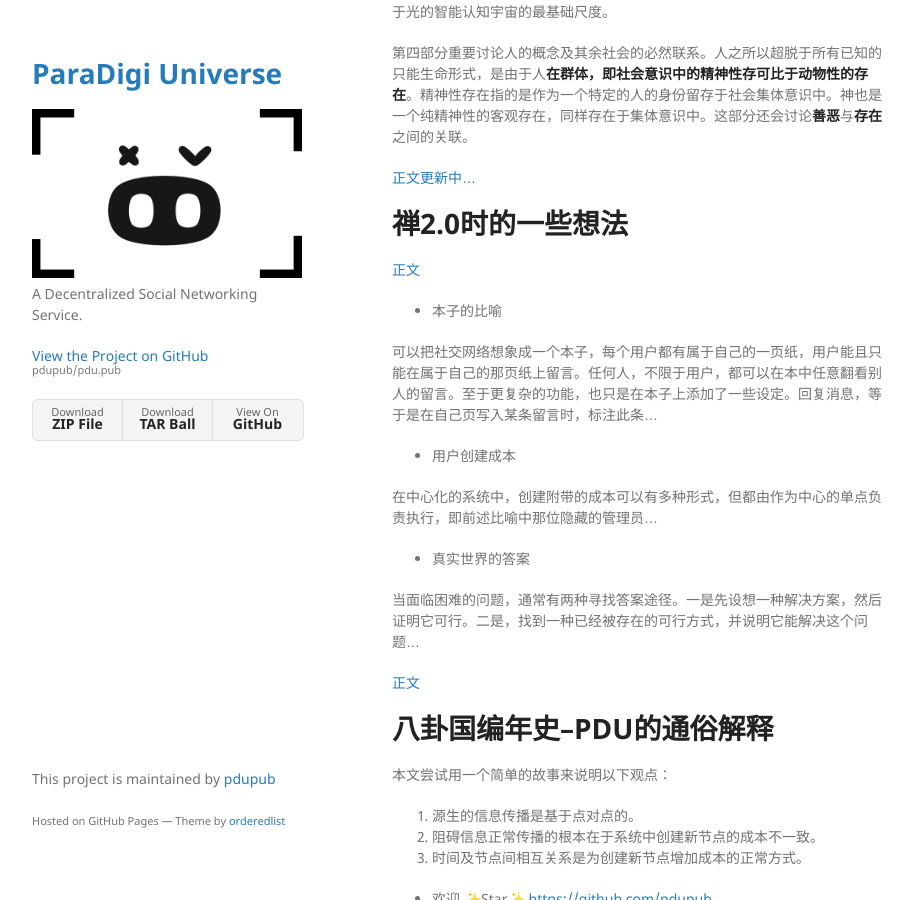
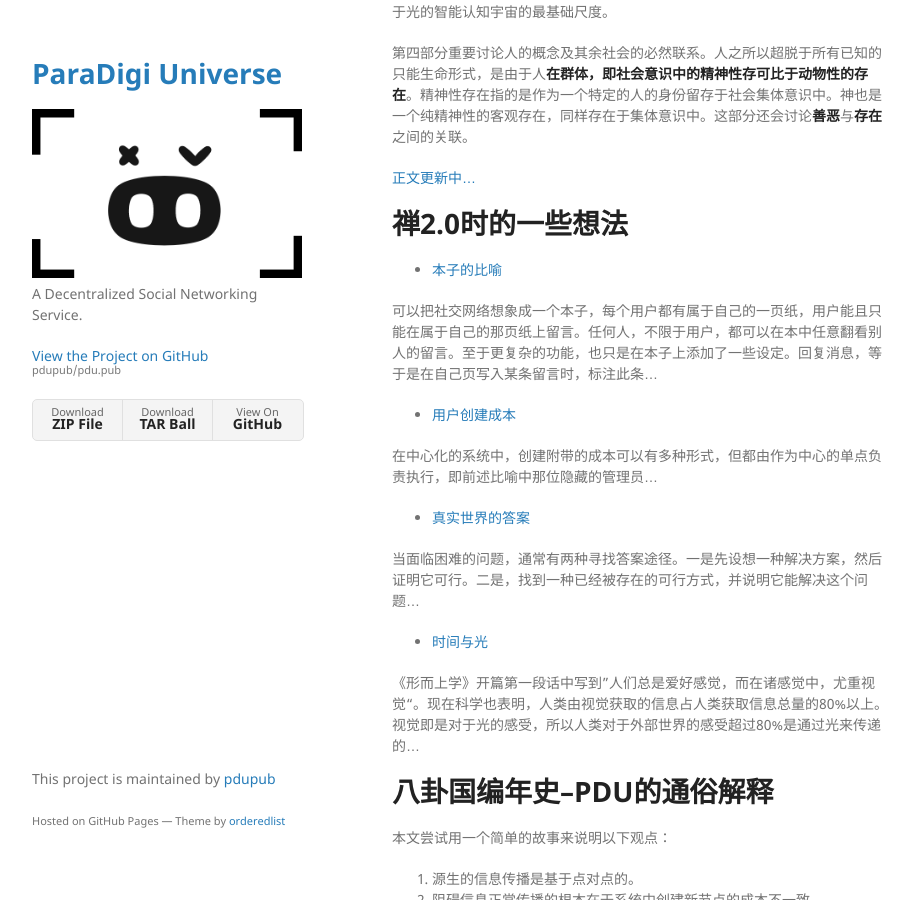
Before and after one commit to pdupub/pdu.pub, a Jekyll site: the page built from index.md, in a window 1280 px wide and 900 px high, scrolled down 1662 px. Shown: the whole window, without its empty margins (178-1091 px from the left). Built offline with Jekyll 4.4.1, drawn with Linux system fonts in a browser that asks for light colours; our own code applies the rules of GitHub Pages for plain Markdown files.

Commit message:
refactor index.md

```diff
--- a/index.md
+++ b/index.md
@@ -53,21 +53,21 @@ layout: default
 
 # 禅2.0时的一些想法
 
-[正文](./docs/zh/Essay.md)
-
-- 本子的比喻
+- [本子的比喻](./docs/zh/Essay.md#本子的比喻)
 
 可以把社交网络想象成一个本子，每个用户都有属于自己的一页纸，用户能且只能在属于自己的那页纸上留言。任何人，不限于用户，都可以在本中任意翻看别人的留言。至于更复杂的功能，也只是在本子上添加了一些设定。回复消息，等于是在自己页写入某条留言时，标注此条...
 
-- 用户创建成本
+- [用户创建成本](./docs/zh/Essay.md#用户创建成本)
 
 在中心化的系统中，创建附带的成本可以有多种形式，但都由作为中心的单点负责执行，即前述比喻中那位隐藏的管理员...
 
-- 真实世界的答案
+- [真实世界的答案](./docs/zh/Essay.md#真实世界的答案)
 
 当面临困难的问题，通常有两种寻找答案途径。一是先设想一种解决方案，然后证明它可行。二是，找到一种已经被存在的可行方式，并说明它能解决这个问题...
 
-[正文](./docs/zh/Essay.md)
+- [时间与光](./docs/zh/Essay.md#时间与光)
+
+《形而上学》开篇第一段话中写到”人们总是爱好感觉，而在诸感觉中，尤重视觉“。现在科学也表明，人类由视觉获取的信息占人类获取信息总量的80%以上。视觉即是对于光的感受，所以人类对于外部世界的感受超过80%是通过光来传递的...
 
 # 八卦国编年史--PDU的通俗解释
 
```
